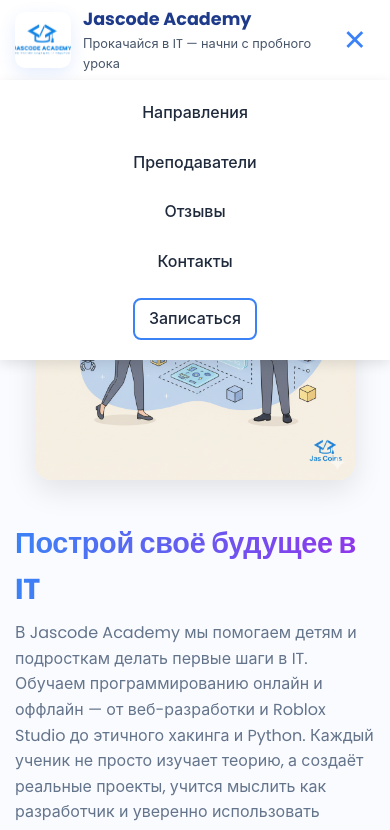
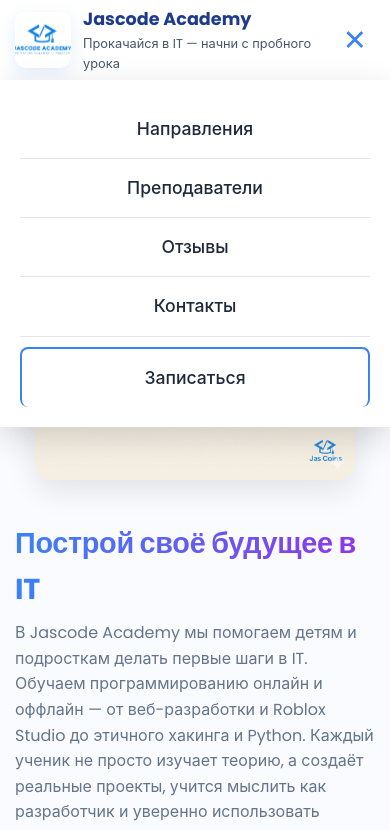
Before and after one commit to Shal666/jascode.academy, a plain HTML site: page index.html in a window 390 px wide. Both pictures are taken after a click on the button "Открыть меню". Shown: the top 830 px of the page. Drawn offline with nearby package versions, Linux system fonts and the light colour scheme.

Commit message:
Обновлён CSS, JS и улучшен выбор уровня курса

```diff
--- a/mycss.css
+++ b/mycss.css
@@ -9,7 +9,7 @@
   --radius: 14px;
   --container: 1100px;
   --header-height: 80px;
-  --font-main: 'Poppins', 'Inter', sans-serif;
+  --font-main: "Poppins", "Inter", sans-serif;
 }
 
 * {
@@ -42,7 +42,7 @@ body::before {
   position: fixed;
   inset: 0;
   background: radial-gradient(circle at top left, #dbeafe 0%, transparent 70%),
-              radial-gradient(circle at bottom right, #f3e8ff 0%, transparent 70%);
+    radial-gradient(circle at bottom right, #f3e8ff 0%, transparent 70%);
   opacity: 0.35;
   z-index: -1;
 }
@@ -290,8 +290,10 @@ main {
 }
 
 /* === Заголовки === */
-h2, h3, h4 {
-  font-family: 'Poppins', sans-serif;
+h2,
+h3,
+h4 {
+  font-family: "Poppins", sans-serif;
   font-weight: 700;
   color: #1e3a8a;
   letter-spacing: -0.3px;
@@ -861,22 +863,66 @@ h3::after {
 /* Mobile Styles */
 @media (max-width: 900px) {
   .nav {
+    display: none;
     position: fixed;
     top: var(--header-height);
     left: 0;
     right: 0;
     background: white;
     flex-direction: column;
-    gap: 1.5rem;
-    padding: 20px 0;
+    gap: 0;
+    padding: 20px;
     transform: translateY(-100%);
     transition: transform 0.3s ease;
-    box-shadow: 0 4px 12px rgba(0, 0, 0, 0.1);
+    box-shadow: 0 10px 30px rgba(0, 0, 0, 0.15);
+    align-items: stretch;
+    z-index: 1000;
+    box-sizing: border-box;
   }
 
   .nav-open {
     transform: translateY(0);
   }
+  .nav.nav-open {
+    display: flex;
+  }
+
+  .nav a {
+  color: #1e293b;
+  font-size: 1.1rem;
+  text-align: center;
+  width: 100%;
+  padding: 15px 0;
+  border-bottom: 1px solid rgba(0, 0, 0, 0.1);
+  font-weight: 500;
+  text-decoration: none;
+  transition: all 0.3s ease;
+}
+
+.nav a:hover {
+  color: var(--accent);
+  background: rgba(59, 130, 246, 0.05);
+}
+
+.nav a:last-child {
+  border-bottom: none;
+}
+
+.btn-ghost {
+  color: var(--accent);
+  border-color: var(--accent);
+  width: 100%;
+  text-align: center;
+  padding: 15px 0;
+  margin-top: 10px;
+  background: transparent;
+  font-weight: 500;
+}
+
+.btn-ghost:hover {
+  background: var(--accent);
+  color: white;
+}
 
   .nav-toggle {
     display: block;
@@ -884,10 +930,6 @@ h3::after {
 
   .header-inner {
     padding: 0 15px;
-  }
-
-  .brand {
-    max-width: calc(100% - 60px);
   }
 
   .site-title {
```
